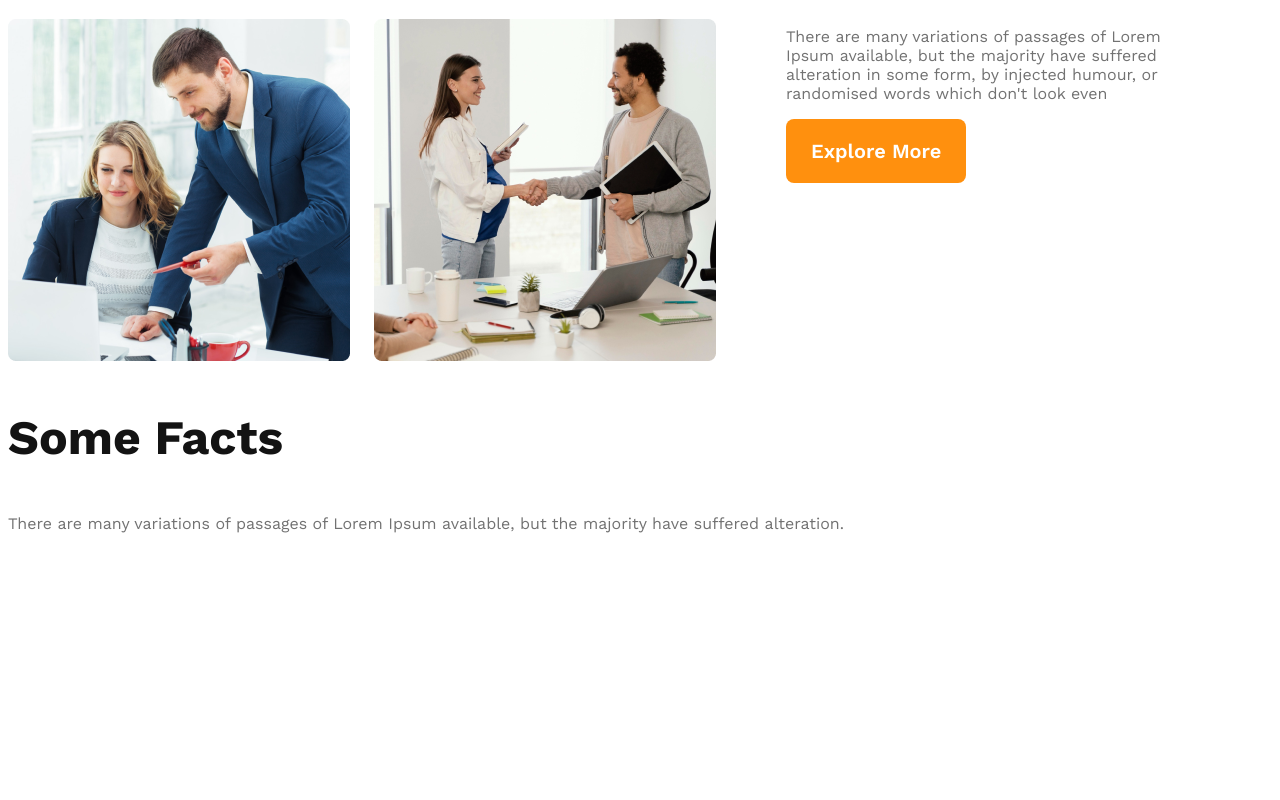
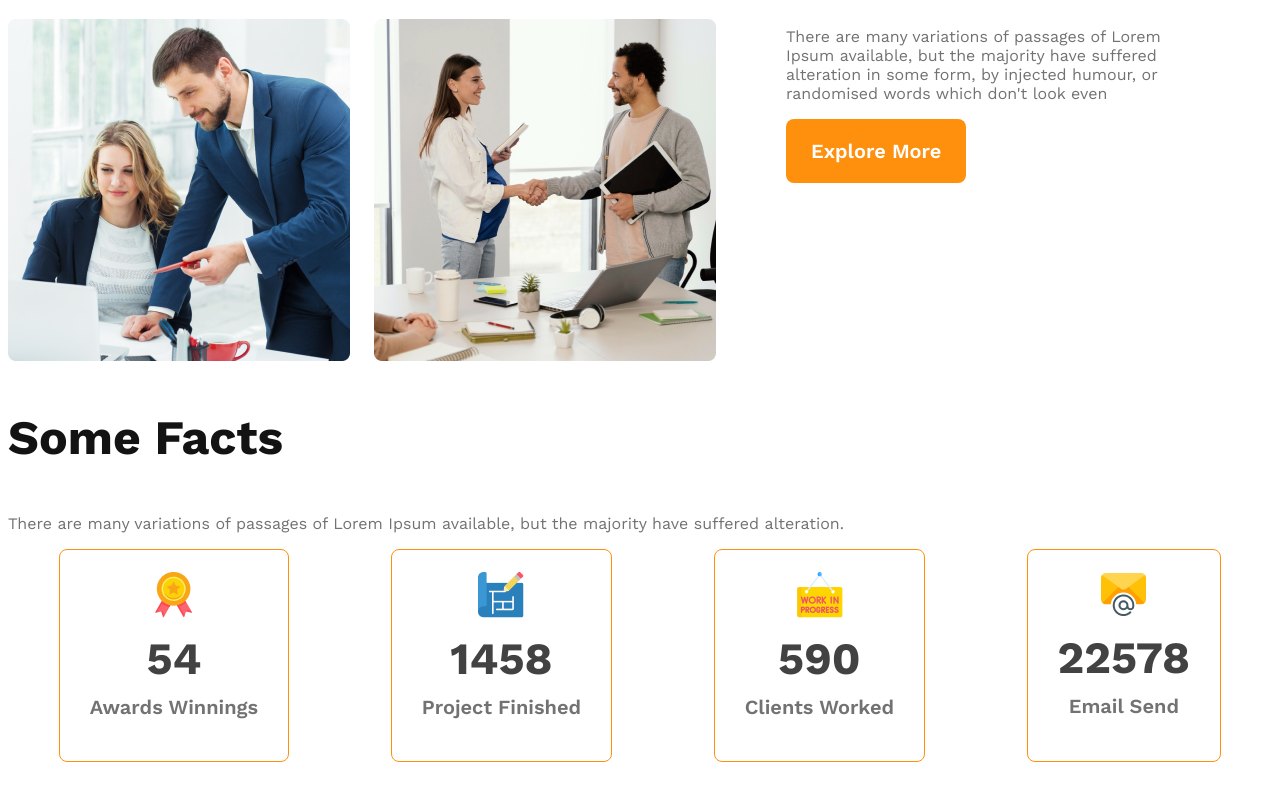
Before and after one commit to roki4646/g3-architects, a plain HTML site: page index.html in a window 1280 px wide. Shown: the part 1439-2239 px from the top of the page. Before the commit the page ends 2042 px from the top, so only its background shows below. Drawn offline with nearby package versions, Linux system fonts and the light colour scheme.

Commit message:
card create in fact section

```diff
--- a/index.html
+++ b/index.html
@@ -70,6 +70,28 @@
             <p class="text-light-gray">
                 There are many variations of passages of Lorem Ipsum available, but the majority have suffered alteration.
             </p>
+            <div class="facts-card-container">
+                <div class="card">
+                    <img src="images/icons/ribon.png" alt="">
+                    <h2 class="card-stats">54</h2>
+                    <p class="card-title text-light-gray">Awards Winnings</p>
+                </div>
+                <div class="card">
+                    <img src="images/icons/projects.png" alt="">
+                    <h2 class="card-stats">1458</h2>
+                    <p class="card-title text-light-gray">Project Finished</p>
+                </div>
+                <div class="card">
+                    <img src="images/icons/customers.png" alt="">
+                    <h2 class="card-stats">590</h2>
+                    <p class="card-title text-light-gray">Clients Worked</p>
+                </div>
+                <div class="card">
+                    <img src="images/icons/email.png" alt="">
+                    <h2 class="card-stats">22578</h2>
+                    <p class="card-title text-light-gray">Email Send</p>
+                </div>
+            </div>
         </section>
         <!-- Fact-section-END -->
 
--- a/style.css
+++ b/style.css
@@ -121,6 +121,33 @@ main{
  }
 
 
+ /* Facts section  */
+ .facts-card-container{
+    display: flex;
+    justify-content: space-around;
+ }
+
+ .facts-card-container .card{
+    border-radius: 8px;
+    border: 1px solid #FF900E;
+    text-align: center;
+    padding: 22px 30px;
+ }
+ .facts-card-container .card-title{
+    font-weight: 600;
+    font-size: 1.25rem;
+    margin-top: 5px;
+ }
+
+.facts-card-container .card-stats{
+    font-size: 2.8rem;
+    color: #424242;
+    margin-top: 10px;
+    margin-bottom: 10px;
+}
+
+
+
 
 
 
```
